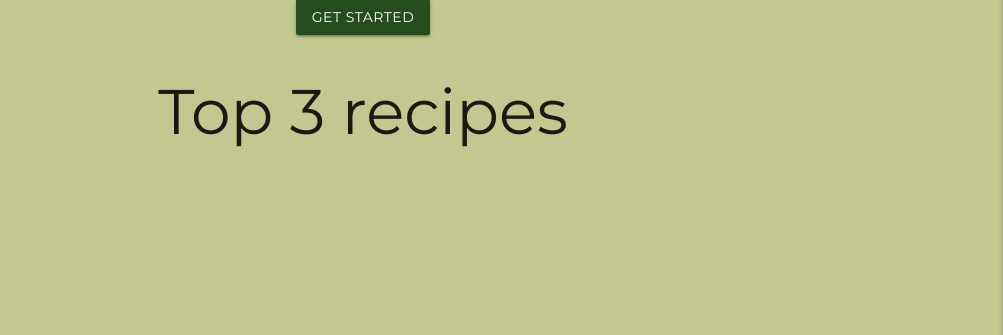
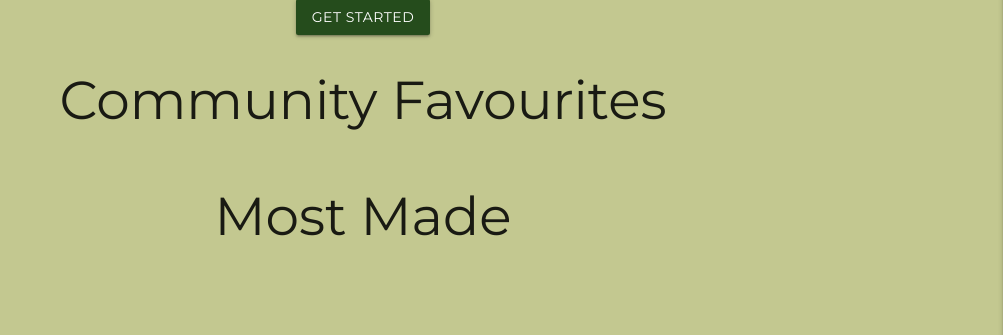
Before and after one commit to TimMorrisDev/MS3-sustainable-supper, a Flask app: page / in a window 1280 px wide. Shown: the part 465-800 px from the top of the page, without its empty margins (277-1280 px from the left). Run offline with Flask 2, Linux system fonts and the light colour scheme; data that the repository does not hold is empty; some libraries are stand-ins or nearby versions.

Commit message:
add most made recipes section and functionality to index.html

```diff
--- a/app.py
+++ b/app.py
@@ -2,7 +2,7 @@ import os
 from flask import (
     Flask, flash, render_template,
     redirect, request, session, url_for)
-from flask_pymongo import PyMongo
+from flask_pymongo import PyMongo, pymongo
 from bson.objectid import ObjectId
 from datetime import datetime, timedelta
 from werkzeug.security import generate_password_hash, check_password_hash
@@ -21,8 +21,10 @@ mongo = PyMongo(app)
 
 @app.route("/")
 def index():
-    top_recipes = mongo.db.recipes.find().sort("user_favourite")[:3]
-    return render_template('index.html', top_recipes=top_recipes)
+    top_recipes = mongo.db.recipes.find().sort("user_favourite", pymongo.DESCENDING)[:3]
+    most_made = mongo.db.recipes.find().sort("recipe_made_count", pymongo.DESCENDING)[:3]
+    return render_template(
+        'index.html', top_recipes=top_recipes, most_made=most_made)
 
 
 @app.route("/recipes")
@@ -254,7 +256,10 @@ def recipe_made(recipe_id):
                 recipe_id)}, {"$push": {"recipe_made_count": {
                     "user": session["user"], "time": now}}})
     else:
-        flash("Sorry, you already recorded making this today")
+        #flash("Sorry, you already recorded making this today")
+        mongo.db.recipes.update({"_id": ObjectId(
+                recipe_id)}, {"$push": {"recipe_made_count": {
+                    "user": session["user"], "time": now}}})
     return redirect(url_for("recipe_ingredients", recipe_id=recipe["_id"]))
 
 
--- a/templates/index.html
+++ b/templates/index.html
@@ -49,10 +49,22 @@
 </div>
 
 <div class="row">
-    <h1 class="center-align">Top 3 recipes</h1>
+    <h2 class="center-align">Community Favourites</h2>
     <div class="col s12 m8 offset-m2 l6 offset-l3">
 
         {% for recipe in top_recipes %}
+
+        {% include "recipe_card.html" %}
+
+        {% endfor %}
+
+    </div>
+</div>
+<div class="row">
+    <h2 class="center-align">Most Made</h2>
+    <div class="col s12 m8 offset-m2 l6 offset-l3">
+
+        {% for recipe in most_made %}
 
         {% include "recipe_card.html" %}
 
```
